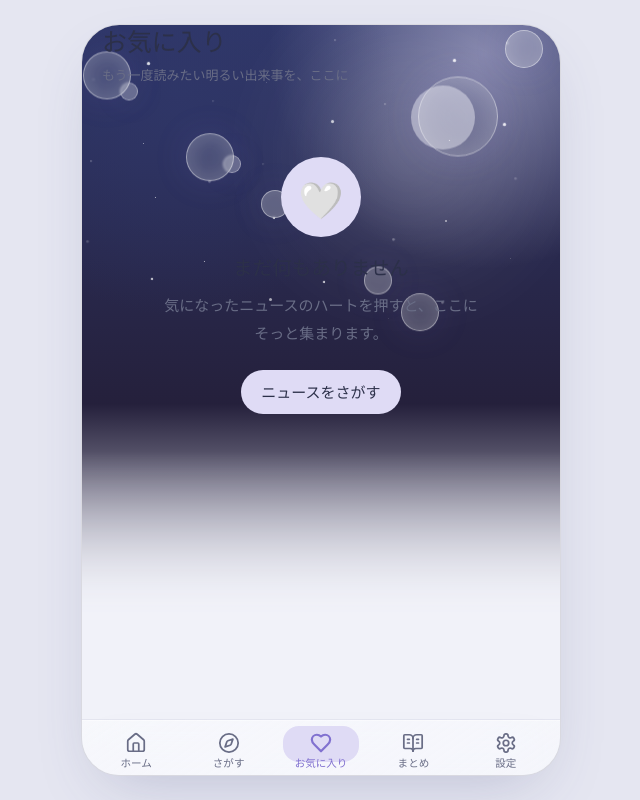
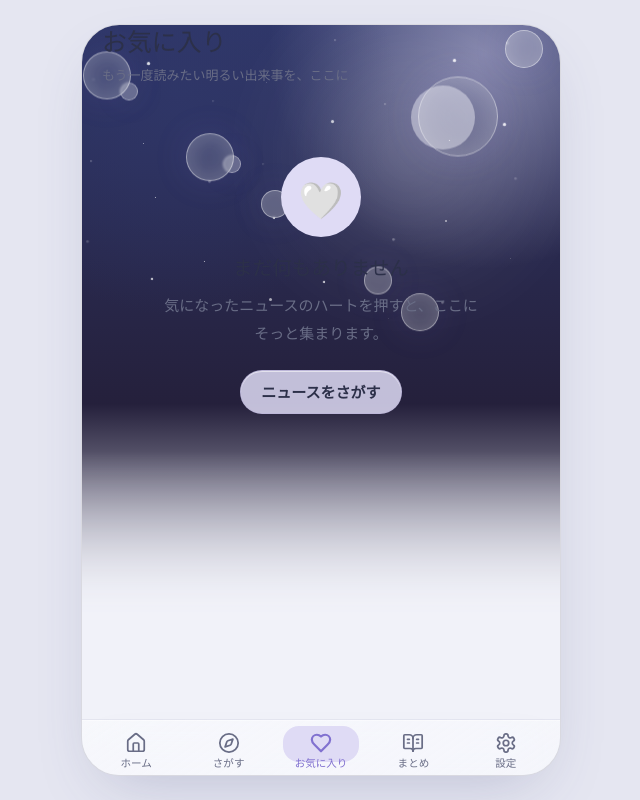
Before and after one commit to sunpotflower4460-cpu/Hot-news, a Next.js app: page /favorites in a window 1280 px wide. Shown: the whole page, without its empty margins (319-959 px from the left). Built offline with nearby package versions, Linux system fonts and the light colour scheme; a web font is replaced by a local one.

Commit message:
Make buttons softer and more tactile

```diff
--- a/src/components/ui/Button.tsx
+++ b/src/components/ui/Button.tsx
@@ -13,10 +13,13 @@ interface ButtonProps extends ButtonHTMLAttributes<HTMLButtonElement> {
 
 const VARIANTS: Record<Variant, string> = {
   primary:
-    'bg-accent text-white shadow-soft hover:brightness-[1.05] active:brightness-95',
-  soft: 'bg-accent-soft text-accent hover:brightness-[0.98] active:brightness-95',
-  ghost: 'bg-transparent text-text hover:bg-surface-2 active:bg-surface-2',
-  outline: 'border border-line bg-surface text-text hover:bg-surface-2',
+    'border border-white/20 bg-accent text-white shadow-glow hover:-translate-y-0.5 hover:brightness-[1.04] active:translate-y-[1px] active:scale-[0.985] active:brightness-95',
+  soft:
+    'border border-accent/10 bg-accent-soft/85 text-accent shadow-inner-light hover:-translate-y-0.5 hover:bg-accent-soft active:translate-y-[1px] active:scale-[0.985]',
+  ghost:
+    'bg-transparent text-text hover:bg-surface/60 active:scale-[0.985] active:bg-surface-2',
+  outline:
+    'border border-line/65 bg-surface/72 text-text shadow-inner-light backdrop-blur hover:-translate-y-0.5 hover:border-accent/20 hover:shadow-soft active:translate-y-[1px] active:scale-[0.985]',
 };
 
 const SIZES: Record<Size, string> = {
@@ -33,7 +36,7 @@ export const Button = forwardRef<HTMLButtonElement, ButtonProps>(function Button
     <button
       ref={ref}
       className={cn(
-        'inline-flex select-none items-center justify-center gap-2 rounded-pill font-medium transition-all duration-200 ease-gentle disabled:cursor-not-allowed disabled:opacity-50',
+        'inline-flex select-none items-center justify-center gap-2 overflow-hidden rounded-pill font-semibold transition-all duration-300 ease-gentle disabled:cursor-not-allowed disabled:opacity-50',
         VARIANTS[variant],
         SIZES[size],
         className,
```
